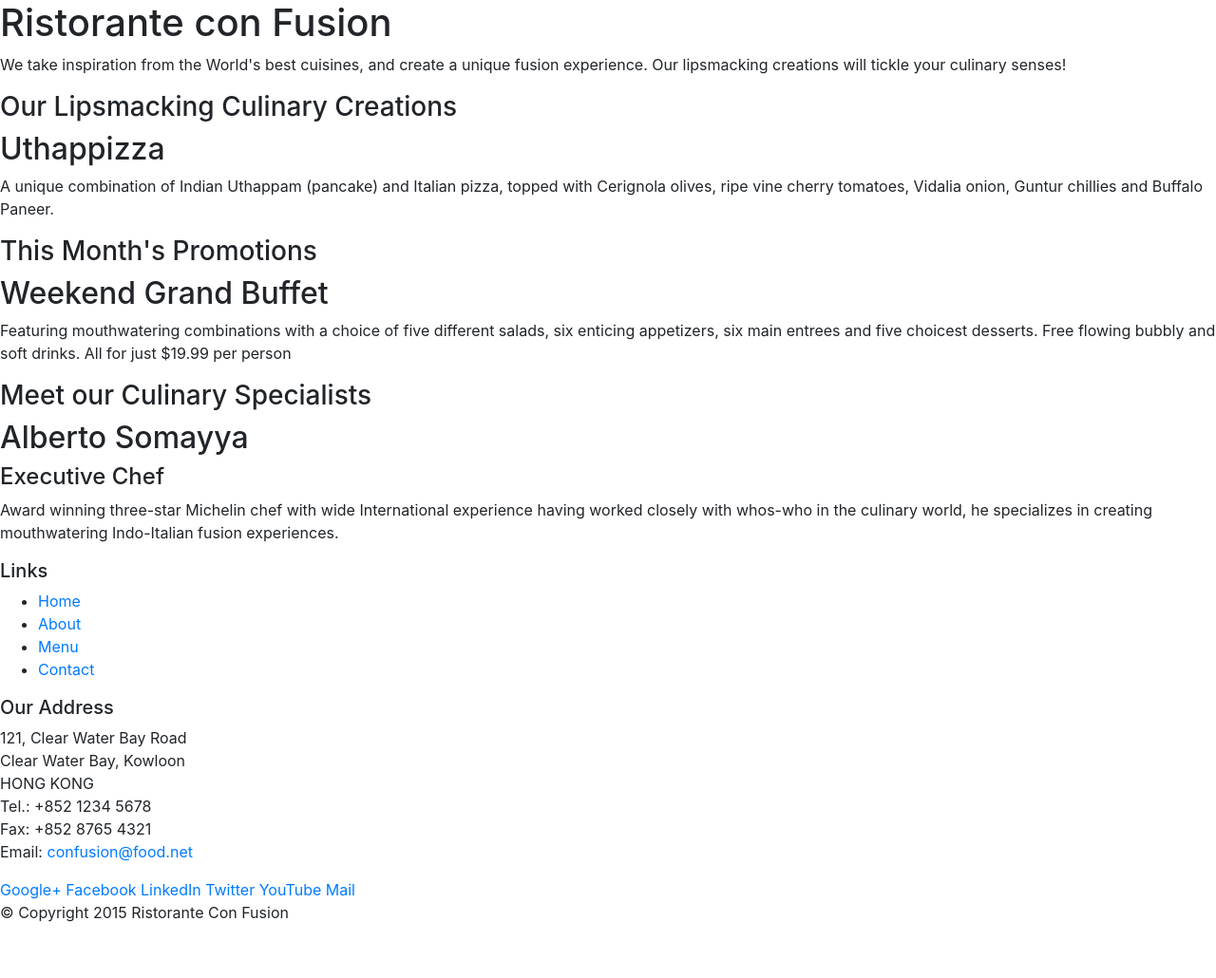
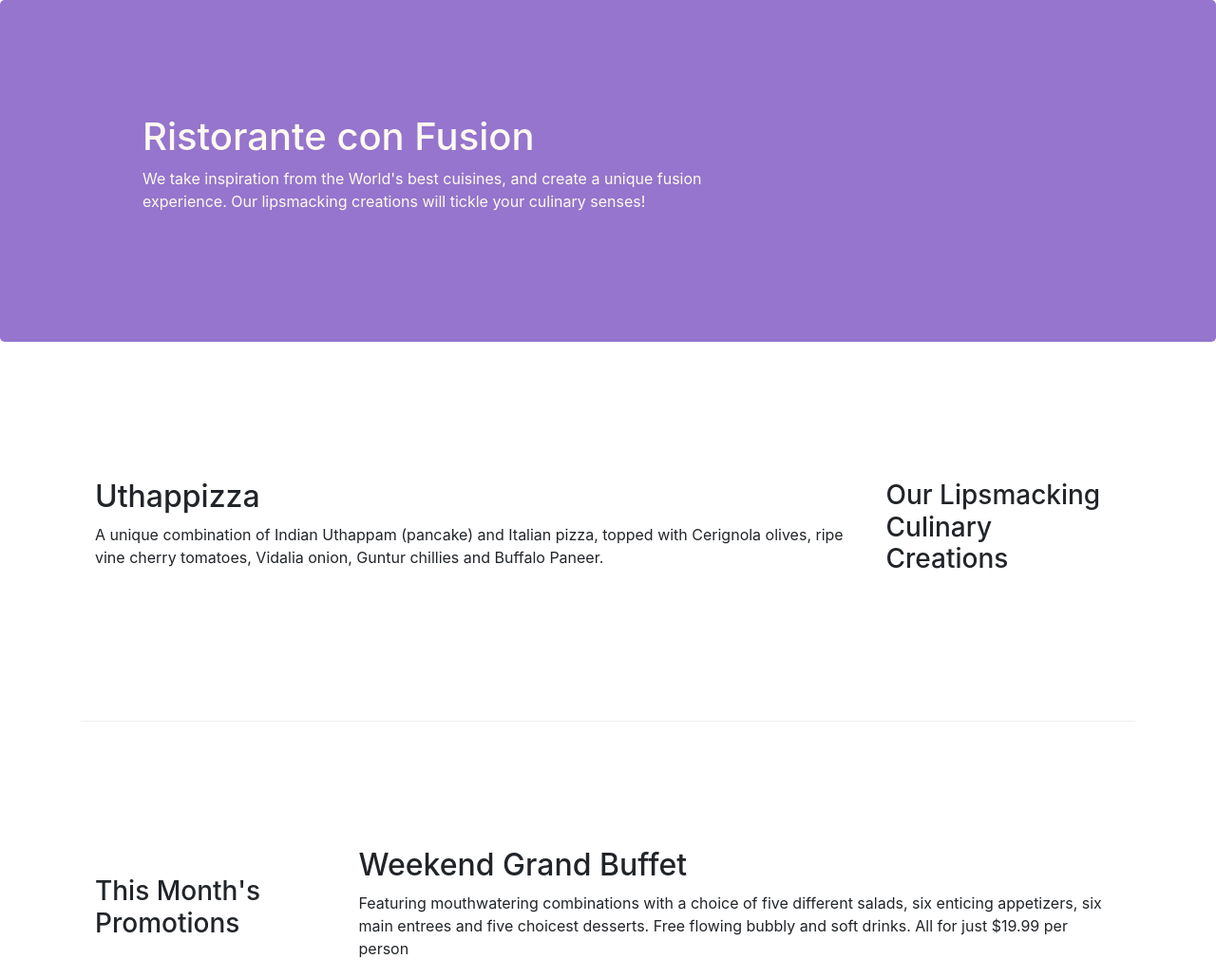
Before and after one commit to yangzy217/BootStrap4, a website: page index.html in a window 1280 px wide. Shown: the top 1030 px of the page at 95% size. Before the commit the page ends 989 px from the top, so only its background shows below. Drawn offline with nearby package versions, Linux system fonts and the light colour scheme.

Commit message:
Bootstrap Grid Part2

```diff
--- /dev/null
+++ b/css/styles.css
@@ -0,0 +1,30 @@
+.row-header{
+    margin:0px auto;
+    padding:50px;
+}
+
+.row-content {
+    margin:0px auto;
+    padding: 50px 0px 50px 0px;
+    border-bottom: 1px ridge;
+    min-height:400px;
+}
+
+.footer{
+    background-color: #D1C4E9;
+    margin:0px auto;
+    padding: 20px 0px 20px 0px;
+}
+
+.jumbotron {
+    padding:70px 30px 70px 30px;
+    margin:0px auto;
+    background: #9575CD ;
+    color:floralwhite;
+}
+
+address{
+    font-size:80%;
+    margin:0px;
+    color:#0f0f0f;
+}
--- a/index.html
+++ b/index.html
@@ -9,51 +9,52 @@
 
     <!-- Bootstrap CSS -->
     <link rel="stylesheet" href="node_modules/bootstrap/dist/css/bootstrap.min.css">
+    <link rel="stylesheet" href="css/styles.css">
     <title>Ristorante Con Fusion</title>
 </head>
 
 <body>
 
-    <header>
-        <div>
-            <div>
-                <div>
+    <header class="jumbotron">
+        <div class="container">
+            <div class="row row-header">
+                <div class="col-12 col-sm-8">
                     <h1>Ristorante con Fusion</h1>
                     <p>We take inspiration from the World's best cuisines, and create a unique fusion experience. Our lipsmacking creations will tickle your culinary senses!</p>
                 </div>
-                <div>
+                <div class="col col-sm">
                 </div>
             </div>
         </div>
     </header>
 
-    <div>
-        <div>
-            <div>
+    <div class="container">
+        <div class="row row-content align-items-center">
+            <div class="col-sm-4 order-sm-2 col-md-3 order-md-2">
                 <h3>Our Lipsmacking Culinary Creations</h3>
             </div>
-            <div>
+            <div class="col-sm order-sm-1 col-md order-md-1">
                 <h2>Uthappizza</h2>
                 <p>A unique combination of Indian Uthappam (pancake) and Italian pizza, topped with Cerignola olives, ripe vine cherry tomatoes, Vidalia onion, Guntur chillies and Buffalo Paneer.</p>
             </div>
         </div>
 
 
-        <div>
-            <div>
+        <div class="row row-content align-items-center">
+            <div class="col-sm-4 col-md-3">
                 <h3>This Month's Promotions</h3>
             </div>
-            <div>
+            <div class="col-sm col-md">
                 <h2>Weekend Grand Buffet</h2>
                 <p>Featuring mouthwatering combinations with a choice of five different salads, six enticing appetizers, six main entrees and five choicest desserts. Free flowing bubbly and soft drinks. All for just $19.99 per person </p>
             </div>
         </div>
 
-        <div>
-            <div>
+        <div class="row row-content align-items-center">
+            <div class="col-sm-4 order-sm-2 col-md-3 order-md-2">
                 <h3>Meet our Culinary Specialists</h3>
             </div>
-            <div>
+            <div class="col-sm order-sm-1 col-md order-md-1">
                 <h2>Alberto Somayya</h2>
                 <h4>Executive Chef</h4>
                 <p>Award winning three-star Michelin chef with wide International experience having worked closely with whos-who in the culinary world, he specializes in creating mouthwatering Indo-Italian fusion experiences. </p>
@@ -61,19 +62,19 @@
         </div>
     </div>
 
-    <footer>
-        <div>
-            <div>
-                <div>
+    <footer class="footer">
+        <div class="container">
+            <div class="row">
+                <div class="col-5 offset-1 col-sm-2">
                     <h5>Links</h5>
-                    <ul>
+                    <ul class="list-unstyled">
                         <li><a href="#">Home</a></li>
                         <li><a href="#">About</a></li>
                         <li><a href="#">Menu</a></li>
                         <li><a href="#">Contact</a></li>
                     </ul>
                 </div>
-                <div>
+                <div class="col-6 col-sm-5">
                     <h5>Our Address</h5>
                     <address>
 		              121, Clear Water Bay Road<br>
@@ -84,8 +85,8 @@
 		              Email: <a href="mailto:confusion@food.net">confusion@food.net</a>
 		           </address>
                 </div>
-                <div>
-                    <div>
+                <div class="col col-sm-4 align-self-center">
+                    <div style="text-align:center">
                         <a href="http://google.com/+">Google+</a>
                         <a href="http://www.facebook.com/profile.php?id=">Facebook</a>
                         <a href="http://www.linkedin.com/in/">LinkedIn</a>
@@ -95,8 +96,8 @@
                     </div>
                 </div>
            </div>
-           <div>
-                <div>
+           <div class="row justify-content-center">
+                <div class="col-auto">
                     <p>© Copyright 2015 Ristorante Con Fusion</p>
                 </div>
            </div>
@@ -104,8 +105,8 @@
     </footer>
 
     <!-- jQuery first, then popper, then Bootstrap JS. -->
-    <script src="node_modules/jquery/dist/jquery.min.js"></script>
-    <script src="node_modules/popper.js/dist/popper.min.js"></script>
+    <script src="node_modules/jquery/jquery.min.js"></script>
+    <script src="node_modules/popper.js/dist/umd/popper.min.js"></script>
     <script src="node_modules/bootstrap/dist/js/bootstrap.min.js"></script>
 </body>
 
```
Also changed, not shown: 1 other file.
